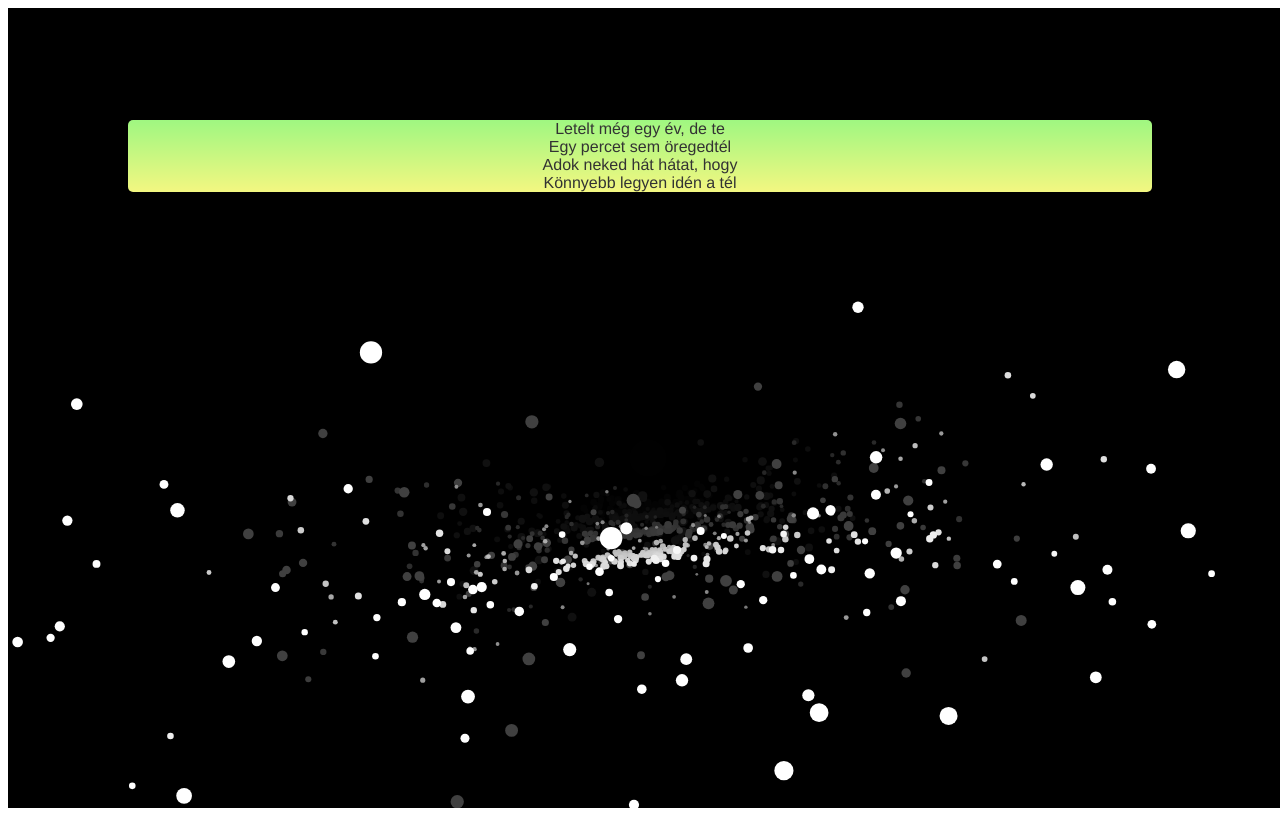
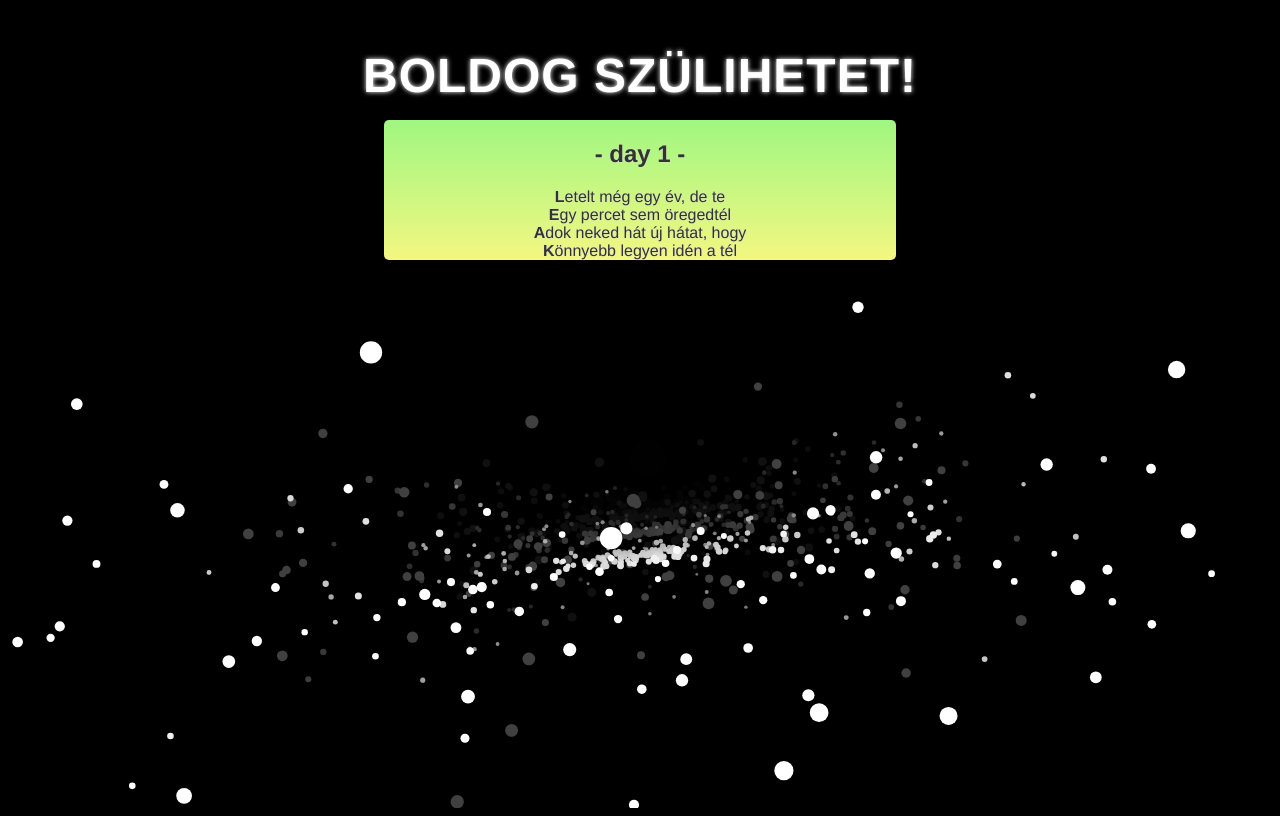
Before and after one commit to borsi/happybirthweek, a website: page index.html in a window 1280 px wide. Drawn offline with Linux system fonts and the light colour scheme; animation ran at ten frames a second.

Commit message:
added title and such. :shipit:

```diff
--- a/index.html
+++ b/index.html
@@ -6,10 +6,12 @@
 </head>
 <body>
 <canvas id="canvas"></canvas>
+<div class="title"> <h1> BOLDOG SZÜLIHETET! </h1> </div>
 <div class="copy">
+    <h2> - day 1 - </h2>
     <p>Letelt még egy év, de te</p>
     <p>Egy percet sem öregedtél</p>
-    <p>Adok neked hát hátat, hogy</p>
+    <p>Adok neked hát új hátat, hogy</p>
     <p>Könnyebb legyen idén a tél</p>
 </div>
 
--- a/public/main.css
+++ b/public/main.css
@@ -2,35 +2,48 @@ body {
     cursor: pointer;
     user-select: none;
     overflow: hidden;
+    background-color: black;
 }
 
-#canvas {
+canvas#canvas {
+    background-color: grey;
 }
 
-body {
+.title {
+    position: absolute;
+    top: 2%;
+    left: 10%;
+    width: 80%;
+        margin: auto;
+        text-align: center;
+        font-family: 'Futura', 'Helvetica Neue', Helvetica;
+        text-shadow: 0px 0px 5px white;
+        margin: 0;
+        color: white;
+        letter-spacing: 1px;
+        font-size: 3vmin;
+        font-weight: 700;
 }
+
 
 .copy {
     background: linear-gradient(#9FF781, #F3F781);
     position: absolute;
     top: 15%;
-    left: 10%;
-    width: 80%;
+    left: 30%;
+    width: 40%;
     text-align: center;
     pointer-events: none;
     font-family: 'Futura', 'Helvetica Neue', Helvetica;
     color: #333;
     border-radius: 5px;
-
-    h1 {
-        margin: 0;
-        color: white;
-        letter-spacing: 1px;
-        font-size: 7vmin;
-        font-weight: 700;
-    }
+    text-shadow: 0px 0px 2px #ddd;
 
     p {
         margin: 0;
     }
 }
+
+.copy p::first-letter {
+        font-weight: 600;
+}
```
Also changed, not shown: index.js (deleted, +0 -7 lines), 2 other files.
